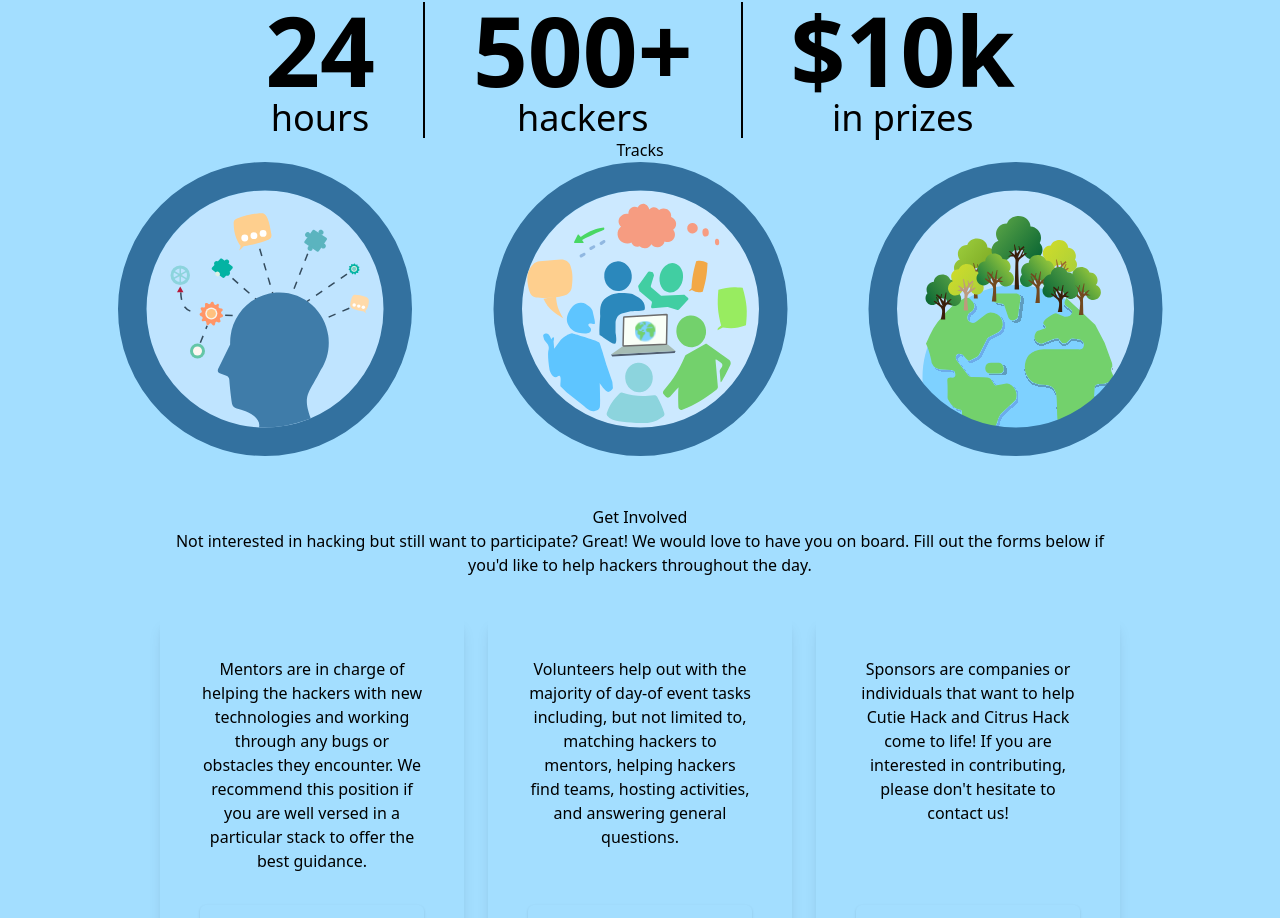
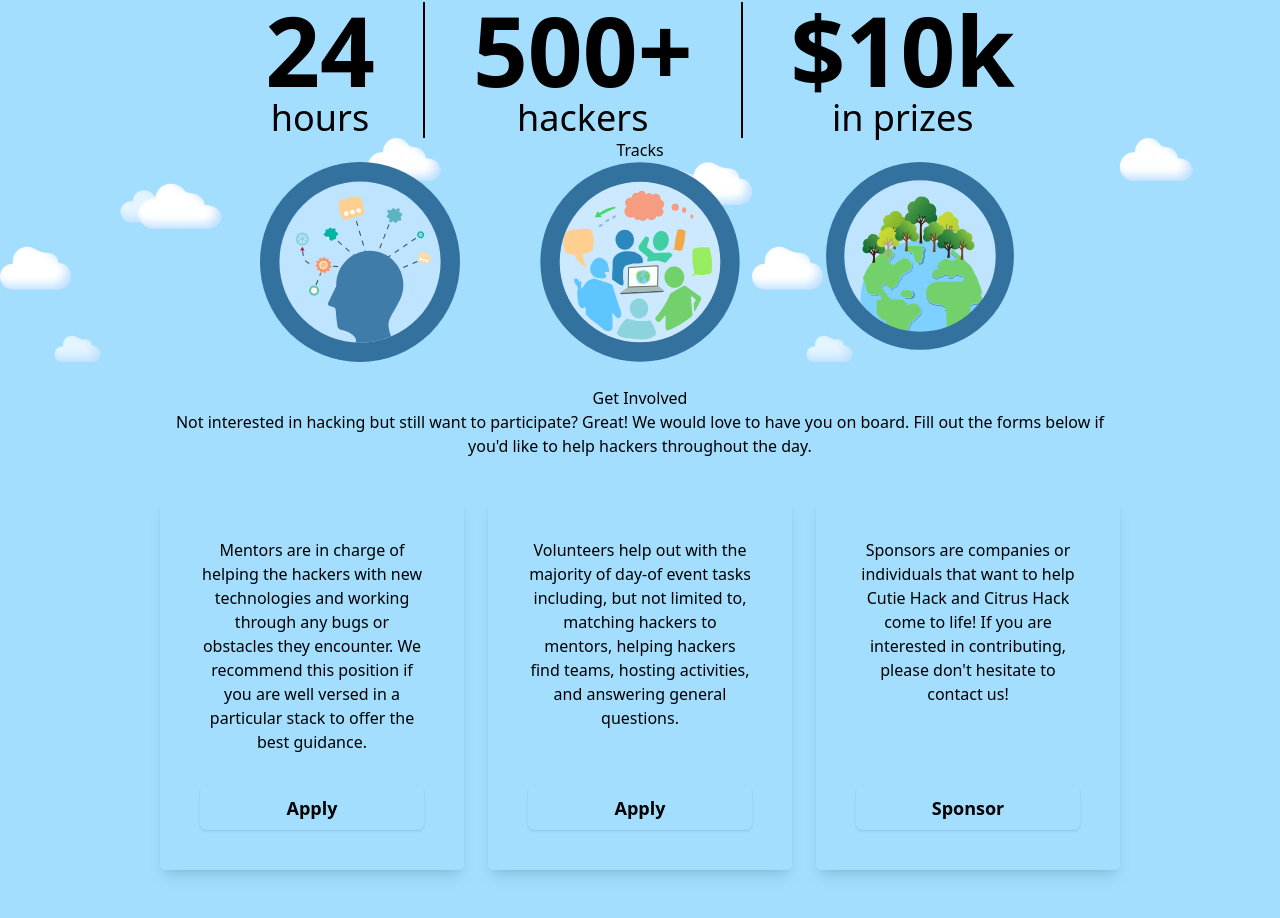
Before and after one commit to minsooerickim/citrushack2023, a Next.js app: page / in a window 1280 px wide. Shown: the part 3222-4140 px from the top of the page. Built offline with nearby package versions, Linux system fonts and the light colour scheme; no server answers; the database is empty.

Commit message:
quick changes

```diff
--- a/pages/index.tsx
+++ b/pages/index.tsx
@@ -38,7 +38,10 @@ export default function Home() {
           <About />
         </span>
       </Element>
-      <Element name="Tracks" className="flex justify-center w-full bg-primary">
+      <Element
+        name="Tracks"
+        className="flex justify-center w-full bg-primary bg-clouds md:bg-contain"
+      >
         <span className="flex justify-center px-4 w-full 2xl:bg-cover">
           <Tracks />
         </span>
--- a/pages/sections/tracks.tsx
+++ b/pages/sections/tracks.tsx
@@ -1,16 +1,34 @@
-import Image from "next/image";
-import NewFrontiers from '../../public/assets/newFrontiers.svg'
-import studentCommunity from '../../public/assets/studentCommunity.svg'
-import sustainability from '../../public/assets/sustainability.svg'
+import Image from 'next/image';
+import NewFrontiers from '../../public/assets/newFrontiers.svg';
+import studentCommunity from '../../public/assets/studentCommunity.svg';
+import sustainability from '../../public/assets/sustainability.svg';
 
 export default function Tracks() {
   return (
     <section className="flex flex-col w-full h-full my-12 lg:my-0 max-w-[72rem] justify-center items-center">
       <h1>Tracks</h1>
-      <div className = "grid grid-cols-3 gap-20">
-        <div><Image className = "h-screen" src = {NewFrontiers}/></div>
-        <div><Image className = "h-screen" src = {studentCommunity}/></div>
-        <div><Image className = "h-screen" src = {sustainability}/></div>
+      <div className="flex flex-col gap-y-4 md:grid md:grid-cols-3 md:gap-20">
+        <Image
+          className="h-screen"
+          src={NewFrontiers}
+          alt=""
+          width={200}
+          height={200}
+        />
+        <Image
+          className="h-screen"
+          src={studentCommunity}
+          alt=""
+          width={200}
+          height={200}
+        />
+        <Image
+          className="h-screen"
+          src={sustainability}
+          alt=""
+          width={200}
+          height={200}
+        />
       </div>
     </section>
   );
```
